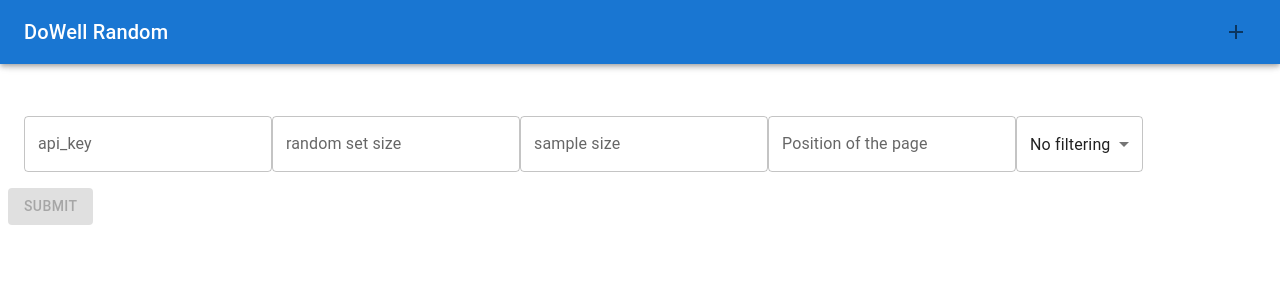
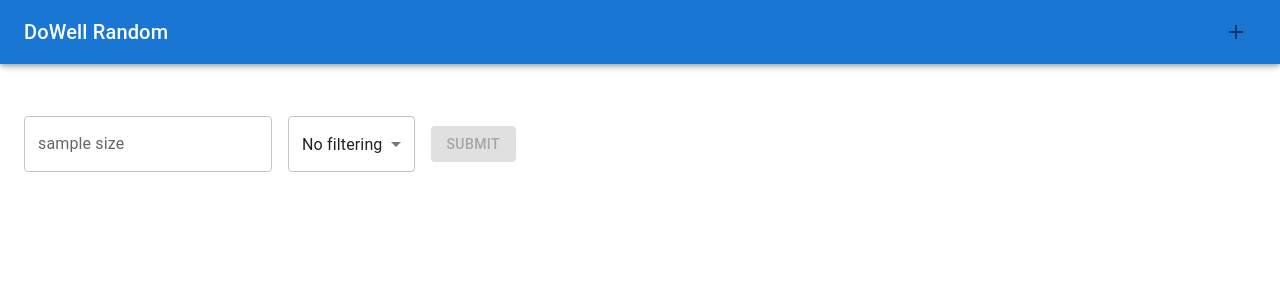
Before and after one commit to LL08-MathematicalModelling-dowell/100112-DowellRandom-Table, a React (Vite) app in the folder frontend/: page / in a window 1280 px wide. Shown: the top 300 px of the page. Built offline with nearby package versions, Linux system fonts and the light colour scheme.

Commit message:
Removing field position,random set size, and api key and also next link button

```diff
--- a/frontend/src/layout/Search.jsx
+++ b/frontend/src/layout/Search.jsx
@@ -14,17 +14,20 @@
   const [nextLink, setNextLink] = useState(null);
   const [dataCsv, setDataCsv] = useState(null);
 
-  const isSubmitDisabled = !apiKey || !randomTableSize || !size || !position || !valueCount || submitting;
+  // const isSubmitDisabled = !apiKey || !randomTableSize || !size || !position || !valueCount || submitting;
+
+  const isSubmitDisabled = !size || !valueCount || submitting;
+
 
   const handleSubmit = async () => {
     setSubmitting(true);
-    const firstResponse = await callFirstEndpoint();
-    if (firstResponse.success == false) {
-      clearFields();
-      setSubmitting(false);
-      alert(`${firstResponse.message}`);
-      return;
-    }
+    // const firstResponse = await callFirstEndpoint();
+    // if (firstResponse.success == false) {
+    //   clearFields();
+    //   setSubmitting(false);
+    //   alert(`${firstResponse.message}`);
+    //   return;
+    // }
     const secondResponse = await callSecondEndpoint();
 
     if (!secondResponse.data) {
@@ -110,25 +113,26 @@
         sx={{
           display: "flex",
           flexDirection: "row",
+          gap : 2,
           padding: "16px",
           marginTop: "100px",
           alignItems: "center",
         }}
       >
-        <TextField
+        {/* <TextField
           label="api_key"
           type="text"
           variant="outlined"
           value={apiKey}
           onChange={(e) => setApiKey(e.target.value)}
-        />
-        <TextField
+        /> */}
+        {/* <TextField
           label="random set size"
           type="number"
           variant="outlined"
           value={randomTableSize}
           onChange={(e) => setRandomTableSize(e.target.value)}
-        />
+        /> */}
 
         <TextField
           id="size-input"
@@ -138,14 +142,14 @@
           value={size}
           onChange={(e) => setSize(e.target.value)}
         />
-        <TextField
+        {/* <TextField
           id="size-input"
           label="Position of the page"
           type="number"
           variant="outlined"
           value={position}
           onChange={(e) => setPosition(e.target.value)}
-        />
+        /> */}
 
         <Select
           value={selectedFilterMethod}
@@ -175,24 +179,26 @@
         />
         }
 
+          <Button
+            onClick={handleSubmit}
+            variant="contained"
+            disabled={isSubmitDisabled}
+          >
+            {submitting ? "Loading..." : "Submit"}
+          </Button>
+
 
       </Box>
-      {nextLink && (
+      {/* {nextLink && (
         <Button
           onClick={reloadNextData}
           variant="contained"
         >
           Next Data
         </Button>
-      )}
+      )} */}
 
-      <Button
-        onClick={handleSubmit}
-        variant="contained"
-        disabled={isSubmitDisabled}
-      >
-        {submitting ? "Loading..." : "Submit"}
-      </Button>
+
 
       <Box>
         {dataCsv && <CsvTable data={dataCsv} />}
```
